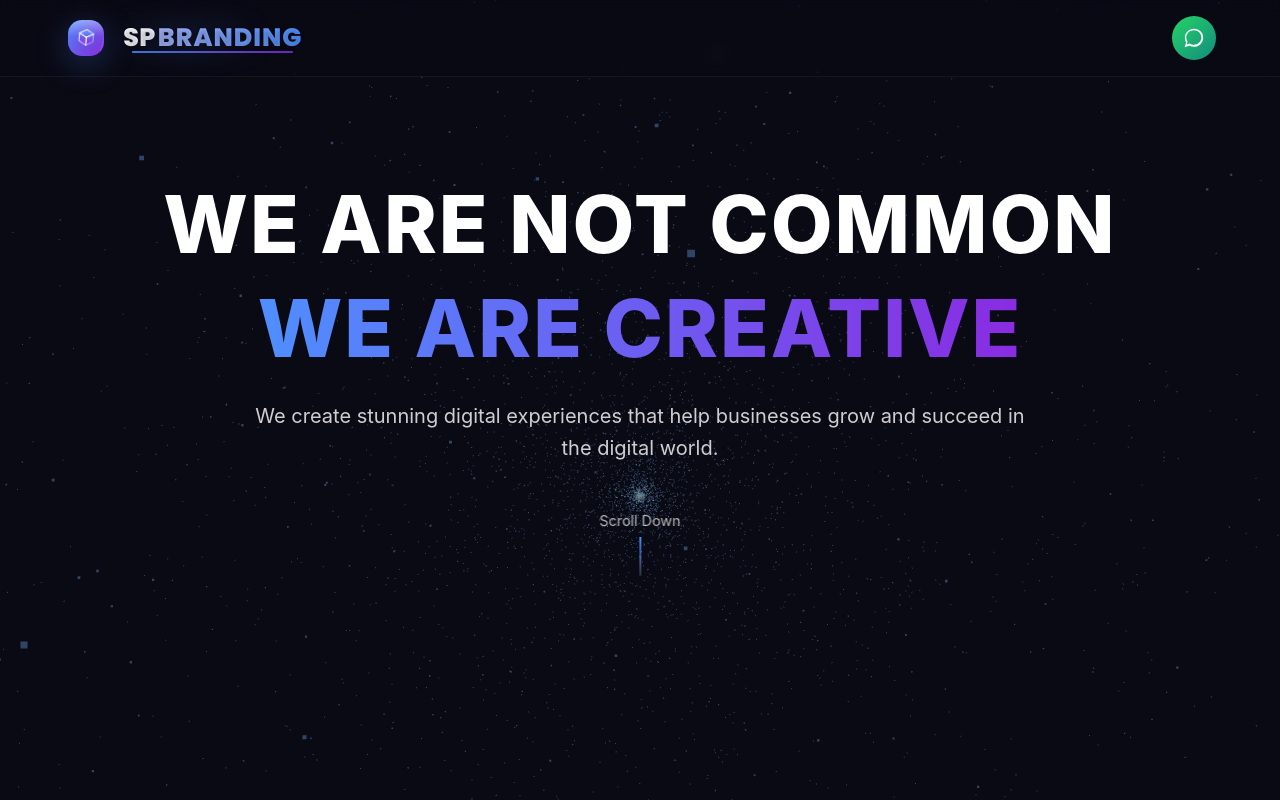
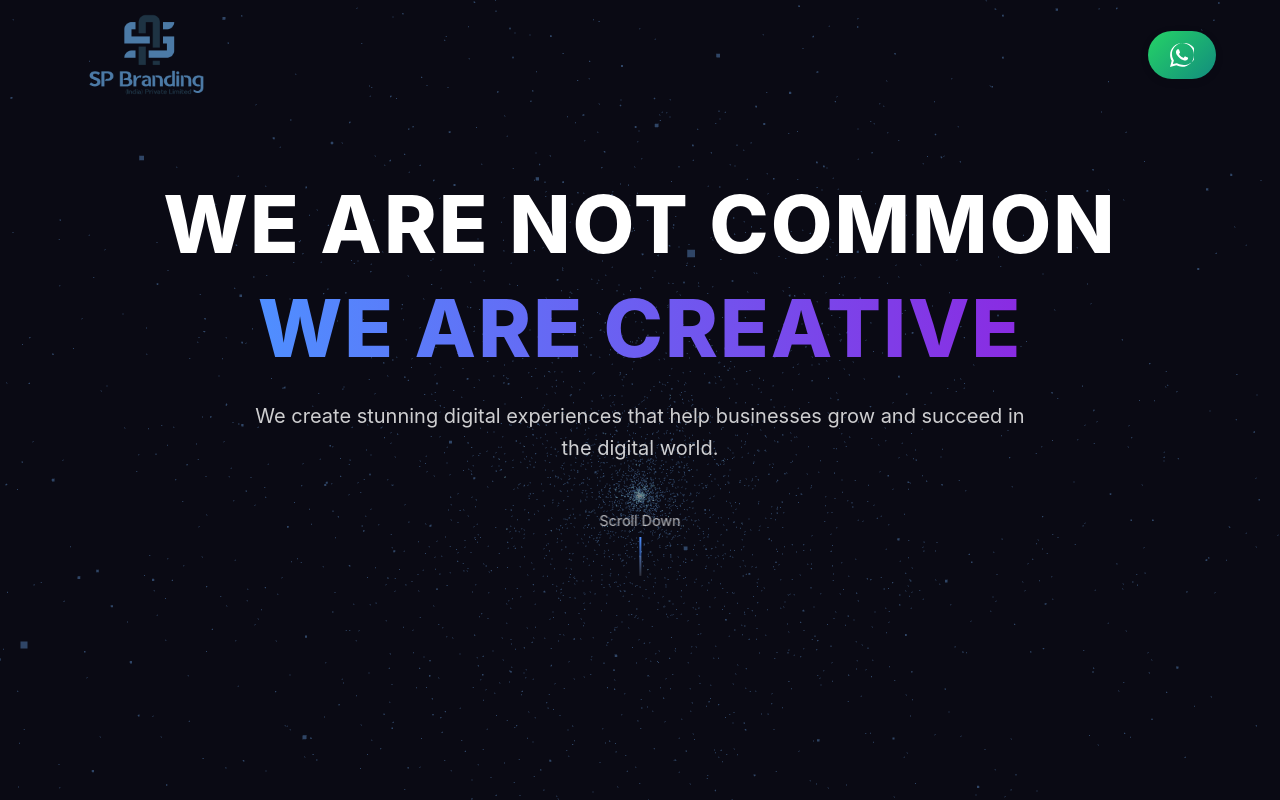
Before and after one commit to Utsav-davariya/sp-branding, a React (Vite) app: page / in a window 1280 px wide. Built offline with nearby package versions, Linux system fonts and the light colour scheme; a web font is replaced by a local one.

Commit message:
geat(header):logo update

```diff
--- a/src/App.jsx
+++ b/src/App.jsx
@@ -43,13 +43,13 @@ function App() {
             <main>
               <section data-reveal="fade-up"><Hero /></section>
               <section data-reveal="fade-up" data-delay="150"><About /></section>
-              <section data-reveal="fade-up" data-delay="200"><VideoPlayer /></section>
+              {/* <section data-reveal="fade-up" data-delay="200"><VideoPlayer /></section> */}
               <section data-reveal="fade-up" data-delay="250"><ServicesHero /></section>
-              <section data-reveal="fade-up" data-delay="300"><WhyChooseUs /></section>
-              <section data-reveal="fade-up" data-delay="200"><DiagSlides /></section>
-              <section data-reveal="fade-up" data-delay="250"><Services /></section>
-              <section data-reveal="fade-up" data-delay="300"><Portfolio /></section>
-              <section data-reveal="fade-up" data-delay="350"><Clients /></section>
+              <section data-reveal="fade-up" data-delay="200"><WhyChooseUs /></section>
+              <section data-reveal="fade-up" data-delay="350"><DiagSlides /></section>
+              <section data-reveal="fade-up" data-delay="400"><Services /></section>
+              <section data-reveal="fade-up" data-delay="450"><Portfolio /></section>
+              <section data-reveal="fade-up" data-delay="500"><Clients /></section>
             </main>
             <Footer />
           </div>
--- a/src/components/Header.jsx
+++ b/src/components/Header.jsx
@@ -1,5 +1,5 @@
 import React from 'react';
-import Logo from './Logo';
+import logoImage from '../assets/sp branding_Mesa de trabajo 1.png';
 
 const Header = () => {
   return (
@@ -9,29 +9,56 @@ const Header = () => {
       left: 0,
       right: 0,
       zIndex: 100,
-      padding: '1rem 5%',
+      padding: '1.2rem 5%',
       display: 'flex',
       justifyContent: 'space-between',
       alignItems: 'center',
-      backgroundColor: 'rgba(10, 10, 20, 0.15)',
-      backdropFilter: 'blur(8px)',
-      borderBottom: '1px solid rgba(255, 255, 255, 0.05)',
-      '@media (max-width: 768px)': {
-        padding: '0.8rem 5%'
-      }
+      // backgroundColor: 'rgba(10, 10, 20, 0.15)',
+      // backdropFilter: 'blur(8px)',
+      // borderBottom: '1px solid rgba(255, 255, 255, 0.05)',
+      height: '110px',
+      boxSizing: 'border-box',
     }}>
       <a href="/" style={{
         textDecoration: 'none',
-        display: 'inline-block',
-        lineHeight: 1,
-        '@media (max-width: 480px)': {
-          transform: 'scale(0.9)'
+        display: 'flex',
+        alignItems: 'center',
+        height: '100%',
+        transform: 'scale(1.2)',
+        transformOrigin: 'left center',
+        transition: 'transform 0.3s ease',
+        ':hover': {
+          transform: 'scale(1.22) translateX(5px)'
         },
-        '@media (max-width: 360px)': {
-          transform: 'scale(0.8)'
+        '@media (max-width: 768px)': {
+          transform: 'scale(1.1)',
+          ':hover': {
+            transform: 'scale(1.12) translateX(5px)'
+          }
         }
       }}>
-        <Logo size={36} withTagline={false} />
+        <img
+          src={logoImage}
+          alt="SP Branding Logo"
+          style={{
+            height: '200%',
+            width: 'auto',
+            maxWidth: '280px',
+            objectFit: 'contain',
+            '@media (max-width: 768px)': {
+              height: '65px',
+              maxWidth: '240px'
+            },
+            '@media (max-width: 480px)': {
+              height: '55px',
+              maxWidth: '200px'
+            },
+            '@media (max-width: 360px)': {
+              height: '48px',
+              maxWidth: '180px'
+            }
+          }}
+        />
       </a>
 
       <a
@@ -40,33 +67,35 @@ const Header = () => {
         rel="noreferrer"
         aria-label="Chat with SAI Branding on WhatsApp"
         style={{
-          display: 'flex',
+          display: 'inline-flex',
           alignItems: 'center',
-          justifyContent: 'center',
-          width: '44px',
-          height: '44px',
-          borderRadius: '50%',
+          gap: '12px',
+          padding: '12px 22px',
+          borderRadius: '50px',
           background: 'linear-gradient(135deg, #25D366, #128C7E)',
           color: 'white',
+          textDecoration: 'none',
+          fontWeight: 500,
+          fontSize: '16px',
           transition: 'all 0.3s ease',
-          '@media (max-width: 480px)': {
-            width: '40px',
-            height: '40px'
-          },
+          boxShadow: '0 2px 8px rgba(0,0,0,0.1)',
           ':hover': {
             transform: 'translateY(-2px)',
-            boxShadow: '0 4px 12px rgba(37, 211, 102, 0.3)'
+            boxShadow: '0 4px 12px rgba(37, 211, 102, 0.4)'
+          },
+          '@media (max-width: 768px)': {
+            padding: '8px 16px',
+            fontSize: '14px',
+            gap: '8px'
           }
         }}
       >
-        <svg width="22" height="22" viewBox="0 0 32 32" fill="currentColor" style={{
-          '@media (max-width: 480px)': {
-            width: '20px',
-            height: '20px'
-          }
+        <svg width="24" height="24" viewBox="0 0 24 24" fill="currentColor" style={{
+          flexShrink: 0
         }}>
-          <path d="M16 2.667c-7.364 0-13.333 5.969-13.333 13.333 0 2.348.613 4.62 1.78 6.64L2.4 29.333l6.918-2c1.962.98 4.15 1.5 6.682 1.5 7.364 0 13.333-5.969 13.333-13.333S23.364 2.667 16 2.667zm0 23.466c-2.173 0-4.188-.58-5.934-1.7l-.425-.266-4.107 1.188 1.189-4.006-.28-.42a10.447 10.447 0 0 1-1.685-5.791c0-5.78 4.963-10.467 11.242-10.467 5.92 0 10.733 4.654 10.733 10.467 0 5.78-4.964 10.467-10.733 10.467z" />
+          <path d="M17.472 14.382c-.297-.15-1.758-.867-2.03-.966-.273-.1-.473-.15-.673.15-.197.295-.771.964-.944 1.162-.175.195-.349.21-.646.075-.3-.15-1.263-.465-2.403-1.485-.888-.795-1.484-1.77-1.66-2.07-.174-.3-.019-.465.13-.615.136-.135.301-.345.451-.523.146-.18.194-.31.291-.51.1-.21.049-.375-.025-.524-.075-.15-.674-1.62-.922-2.206-.24-.585-.487-.505-.672-.51-.172-.015-.371-.01-.571-.01-.2 0-.523.074-.797.36-.274.3-1.045 1.02-1.045 2.475s1.07 2.865 1.219 3.075c.149.195 2.105 3.195 5.1 4.485.714.3 1.27.48 1.704.63.714.226 1.365.195 1.88.12.574-.09 1.767-.72 2.016-1.425.255-.705.255-1.29.18-1.425-.074-.135-.27-.21-.572-.345m-5.446 7.443h-.016c-1.77 0-3.524-.48-5.055-1.38l-.36-.214-3.75.975 1.005-3.645-.239-.375a11.186 11.186 0 01-1.705-5.98c0-6.21 5.32-11.28 11.846-11.28 3.14 0 6.044 1.095 8.316 3.135 2.27 2.01 3.58 4.8 3.58 7.725 0 6.21-5.31 11.28-11.835 11.28M20.52 3.449C18.24 1.245 15.24 0 12.045 0 5.463 0 .104 5.334.101 11.893c0 2.096.55 4.14 1.595 5.945L0 24l6.335-1.652a12.055 12.055 0 005.68 1.448h.006c6.585 0 11.946-5.336 11.949-11.896 0-3.18-1.258-6.165-3.53-8.41" />
         </svg>
+
       </a>
     </header>
   );
```
Also changed, not shown: src/assets/sp branding_Mesa de trabajo 1.png (added).
